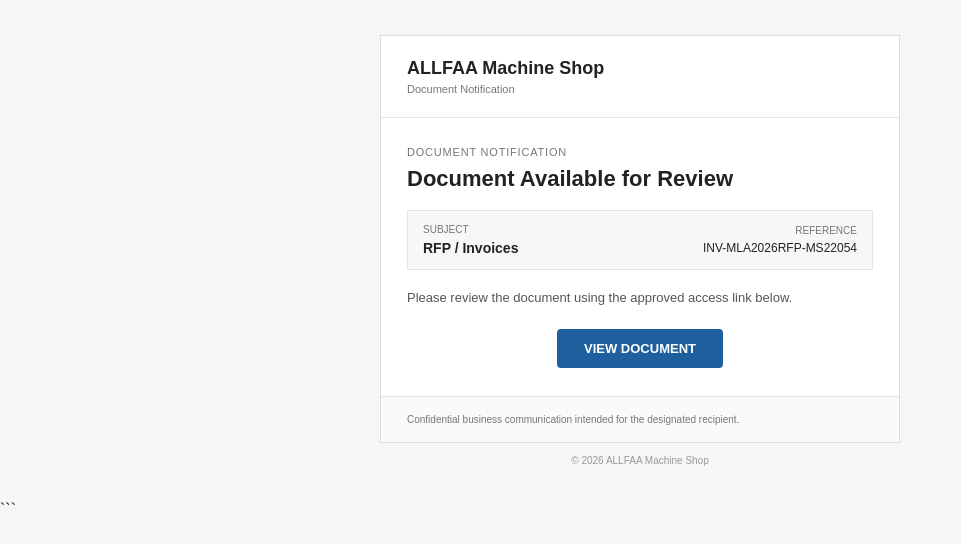
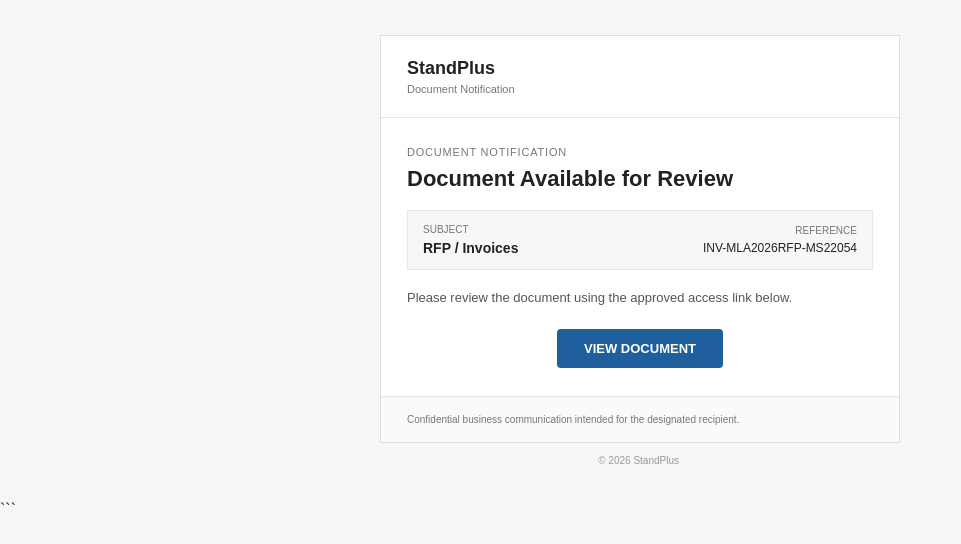
Before and after one commit to smart-receivabie/INV-MLA2026RFP-MS22054, a plain HTML site: page index.html in a window 1280 px wide. Shown: the whole page, without its empty margins (0-961 px from the left). Drawn offline with Linux system fonts and the light colour scheme.

Commit message:
index.html

```diff
--- a/index.html
+++ b/index.html
@@ -16,7 +16,7 @@
 
 <tr>
 <td style="padding:22px 26px;border-bottom:1px solid #e5e5e5;">
-    <div style="font-size:18px;font-weight:bold;">ALLFAA Machine Shop</div>
+    <div style="font-size:18px;font-weight:bold;">StandPlus</div>
     <div style="font-size:11px;color:#777;margin-top:4px;">Document Notification</div>
 </td>
 </tr>
@@ -77,7 +77,7 @@
 </table>
 
 <div style="font-size:10px;color:#999;margin-top:12px;">
-    © 2026 ALLFAA Machine Shop
+    © 2026 StandPlus
 </div>
 
 </td>
```
